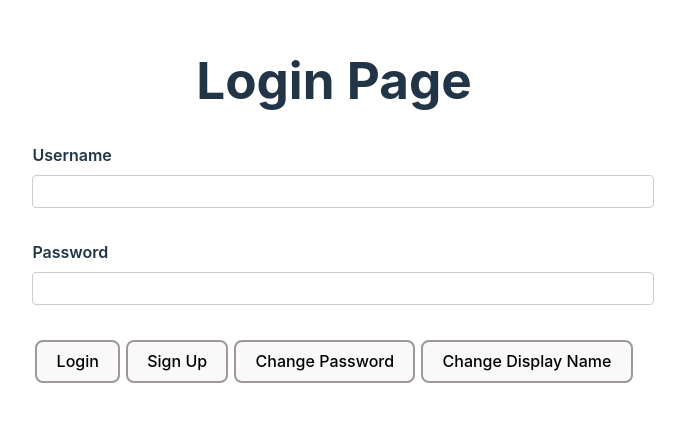
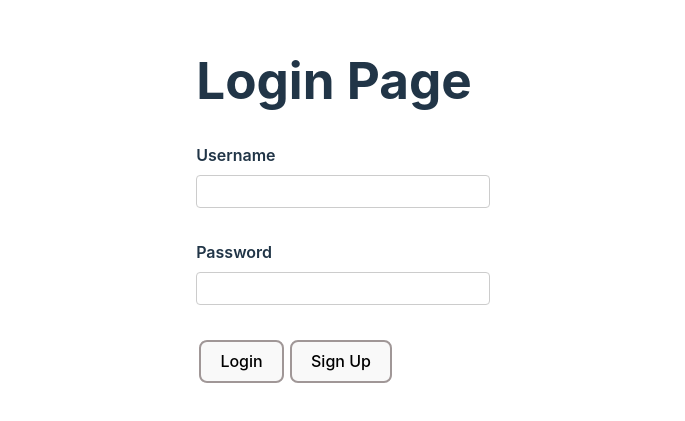
Before and after one commit to randallnhr/ay2324s1-course-assessment-g37, a React (Vite) app in the folder microservices/front-end/: page /login in a window 1280 px wide. Shown: the part 131-552 px from the top of the page, without its empty margins (306-991 px from the left). Built offline with nearby package versions, Linux system fonts and the light colour scheme.

Commit message:
Doing profile page (halfway)

```diff
--- a/microservices/front-end/src/App.tsx
+++ b/microservices/front-end/src/App.tsx
@@ -8,9 +8,14 @@ import LoginPage from './components/LoginPage'
 import SignupPage from './components/SignupPage';
 import ChangePasswordPage from './components/ChangePasswordPage';
 import ChangeDisplayName from './components/ChangeDisplayName';
+import UserContext, { User } from './UserContext';
+import React, { useState } from 'react';
 
 function App() {
+  const [currentUser, setCurrentUser] = useState<User | null>(null);
+
   return (
+    <UserContext.Provider value = {currentUser}>
       <Router>
         <Routes>
           <Route path = "/login" element = {<LoginPage/>} />
@@ -21,6 +26,7 @@ function App() {
           <Route path="*" element={<Navigate to="/login" />} /> {/* Catch-all route */}
         </Routes>
       </Router>
+    </UserContext.Provider>
   )
 }
 
--- /dev/null
+++ b/microservices/front-end/src/UserContext.tsx
@@ -0,0 +1,12 @@
+import React from 'react';
+
+export interface User {
+    username: string;
+    displayName: string;
+    password: string;
+    role: "basic" | "admin";
+}
+
+const UserContext = React.createContext<User | null>(null);
+
+export default UserContext;
--- a/microservices/front-end/src/components/LoginPage.tsx
+++ b/microservices/front-end/src/components/LoginPage.tsx
@@ -34,21 +34,6 @@ const LoginPage: React.FC = () => {
         }
     };
 
-    const handleChangePassword = () => {
-        setUsername('');
-        setPassword('');
-        setLoginFailed(false);
-        navigate('/change-password');
-    };
-
-    const handleChangeDisplayName = () => {
-        setUsername('');
-        setPassword('');
-        setLoginFailed(false);
-        navigate('/change-display-name');
-    }
-
-
     return (
         <div className='login-container'>
             <h1 className='login-header'>Login Page</h1>
@@ -73,8 +58,6 @@ const LoginPage: React.FC = () => {
                     </div>
                     <button className='action-button' onClick={handleLogin}>Login</button>
                     <button className='action-button' onClick={() => navigate('/signup')}>Sign Up</button>
-                    <button className='action-button' onClick={handleChangePassword}>Change Password</button>
-                    <button className='action-button' onClick={handleChangeDisplayName}>Change Display Name</button>
 
             {loginFailed && <h2 className='failed'>Login failed</h2>}
         </div>
--- a/microservices/front-end/src/components/QuestionBank.tsx
+++ b/microservices/front-end/src/components/QuestionBank.tsx
@@ -180,6 +180,9 @@ const QuestionBank: React.FC = () => {
             <Typography variant="h6" style={{ flexGrow: 1 }}>
               HOME
             </Typography>
+            <Button color="inherit" onClick={handleSignout}>
+              Profile
+            </Button>
             <Button color="inherit" onClick={handleSignout}>
               Sign Out
             </Button>
```
Also changed, not shown: microservices/front-end/src/components/ProfilePage.tsx (added, +22 -0 lines). Lines whose indentation alone changed are shown as unchanged.
